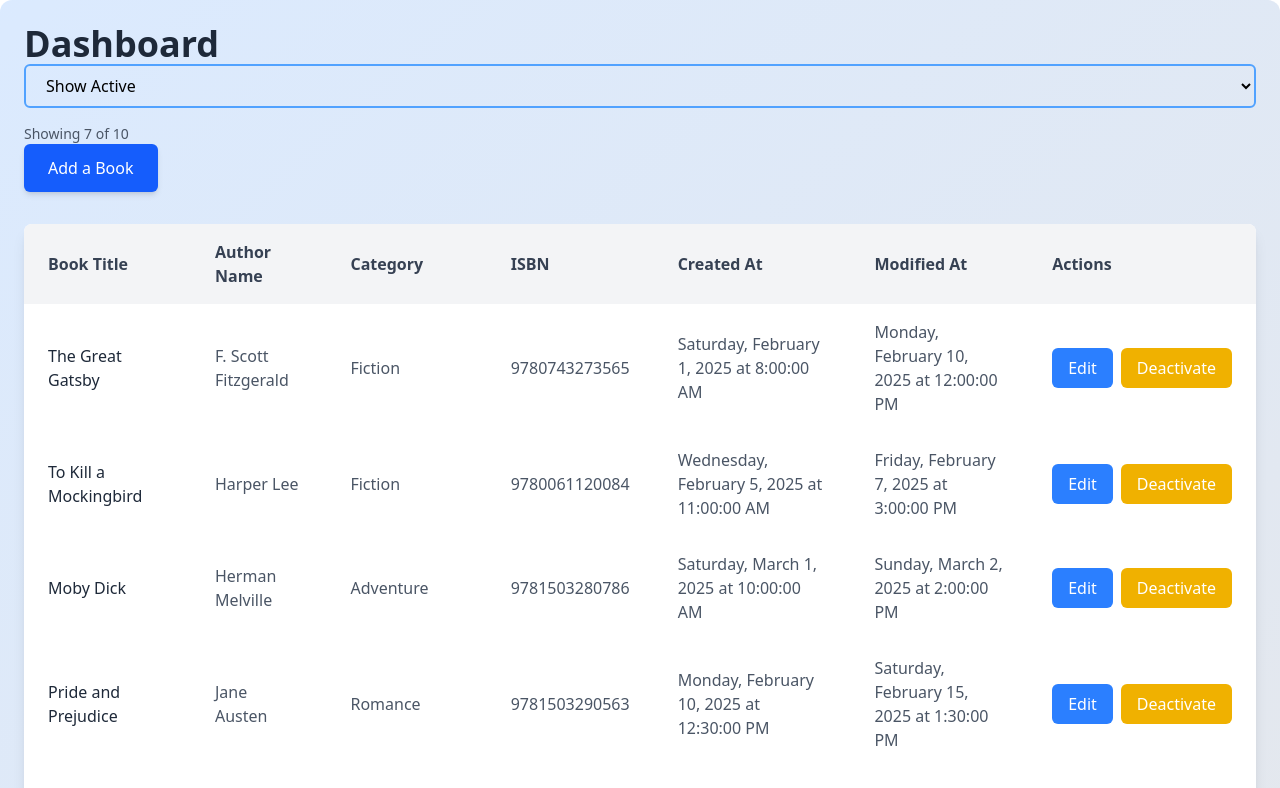
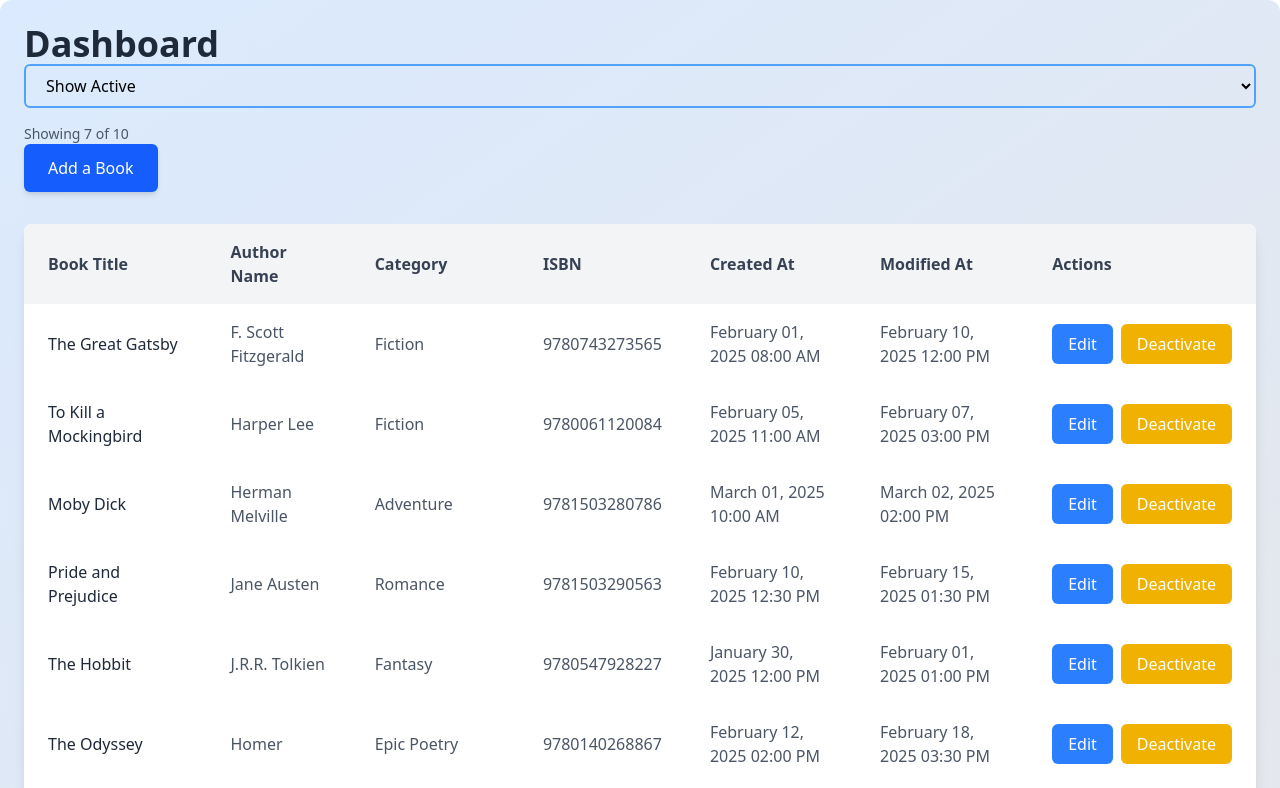
Before and after one commit to solik003/book-test-app, a React (Vite) app: page / in a window 1280 px wide. Shown: the top 788 px of the page. Built offline with nearby package versions, Linux system fonts and the light colour scheme; data requests are answered from the project's data file.

Commit message:
add formatting for dates

```diff
--- a/package.json
+++ b/package.json
@@ -10,6 +10,7 @@
     "preview": "vite preview"
   },
   "dependencies": {
+    "date-fns": "^4.1.0",
     "react": "^19.0.0",
     "react-dom": "^19.0.0"
   },
--- a/src/pages/Dashboard/Dashboard.tsx
+++ b/src/pages/Dashboard/Dashboard.tsx
@@ -32,6 +32,7 @@ const Dashboard: React.FC = () => {
     const handleDeactivate = async (bookId: number) => {
         try {
             const updatedBook = await updateBookStatus(bookId, 'deactivated');
+            updatedBook.modifiedAt = new Date().toISOString();
             setBooks(books.map((book) => (book.id === bookId ? updatedBook : book)));
         } catch (error) {
             console.error('Error updating book status:', error);
@@ -41,6 +42,7 @@ const Dashboard: React.FC = () => {
     const handleReactivate = async (bookId: number) => {
         try {
             const updatedBook = await updateBookStatus(bookId, 'active');
+            updatedBook.modifiedAt = new Date().toISOString();
             setBooks(books.map((book) => (book.id === bookId ? updatedBook : book)));
         } catch (error) {
             console.error('Error updating book status:', error);
--- a/src/utils/formatDate.ts
+++ b/src/utils/formatDate.ts
@@ -1,15 +1,13 @@
 
-export const formatDate = (dateString: string): string => {
-    const date = new Date(dateString);
-    const options: Intl.DateTimeFormatOptions = {
-        weekday: 'long',
-        year: 'numeric',
-        month: 'long',
-        day: 'numeric',
-        hour: 'numeric',
-        minute: 'numeric',
-        second: 'numeric',
-        hour12: true,
-    };
-    return date.toLocaleDateString('en-US', options);
+import { format } from 'date-fns';
+import { enUS } from 'date-fns/locale';
+
+export const formatDate = (date: string | number | Date): string => {
+    if (!date) {
+        return '--';
+    }
+
+    return format(new Date(date), 'MMMM dd, yyyy hh:mm a', {
+        locale: enUS,
+    });
 };
```
